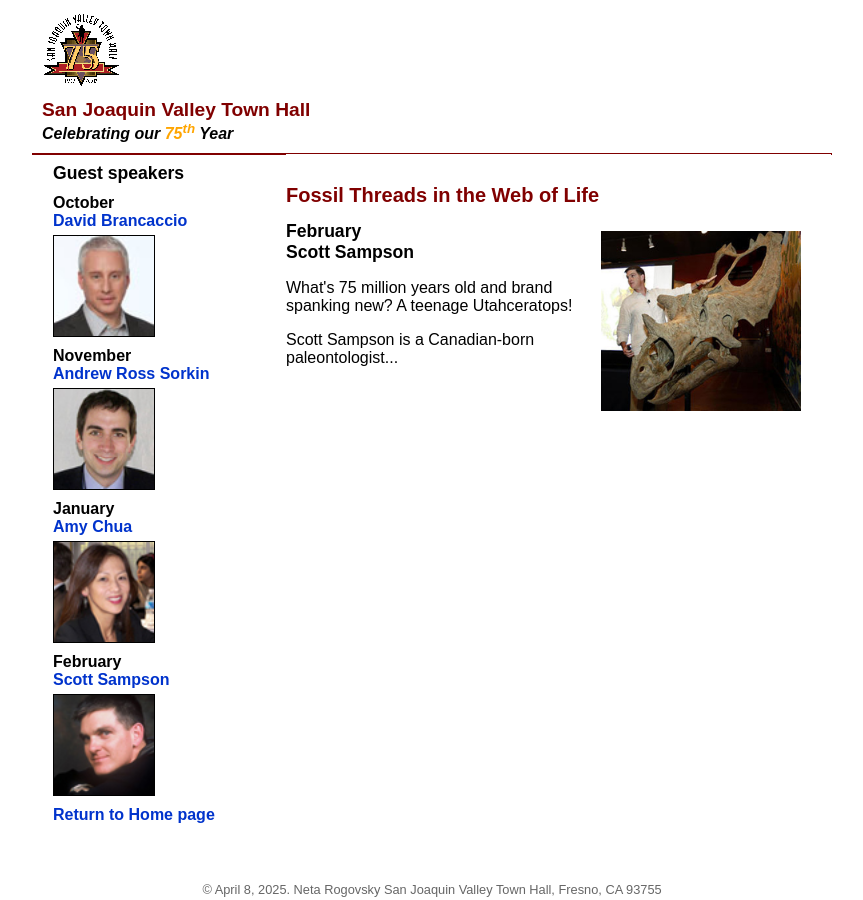
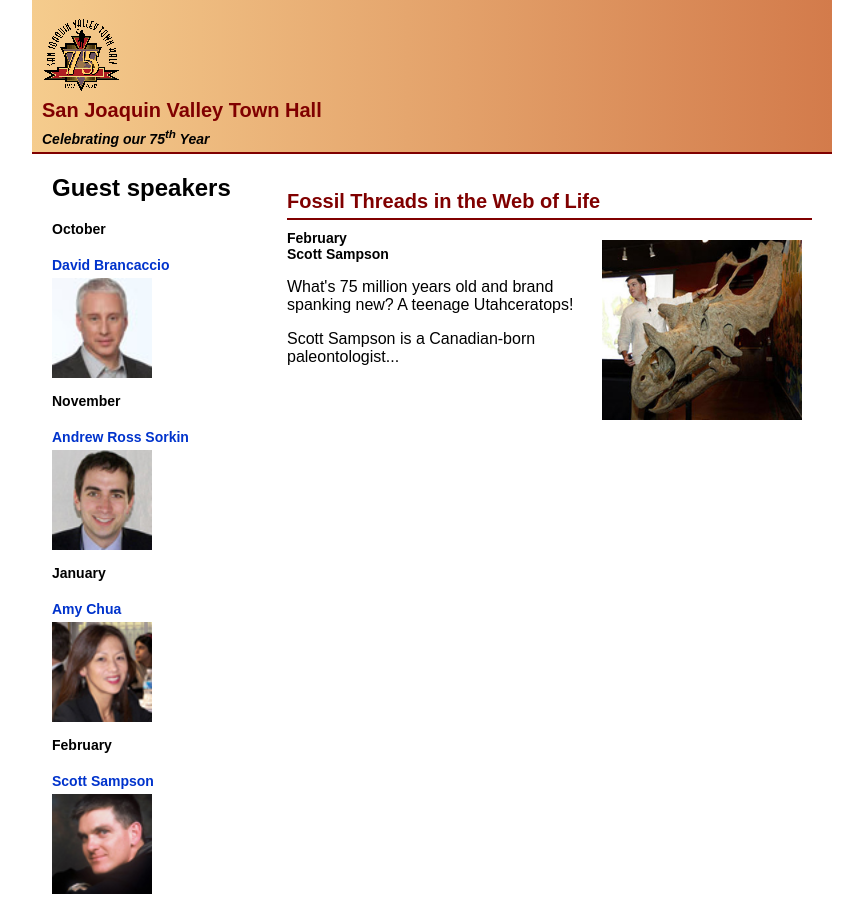
Before and after one commit to NetaRogovsky/A08, a plain HTML site: page index.html in a window 1280 px wide. Shown: the top 900 px of the page, without its empty margins (208-1071 px from the left). Drawn offline with Linux system fonts and the light colour scheme.

Commit message:
Update c6_speaker.css

```diff
--- a/styles/c6_speaker.css
+++ b/styles/c6_speaker.css
@@ -1,9 +1,9 @@
 /* Set the overall width and center the page */
 body {
   width: 800px;
-  margin: 0 auto;
+  margin: auto;
+  background-color: #fff;
   font-family: Arial, sans-serif;
-  background-color: white;
 }
 
 /* Right column: main content */
@@ -11,7 +11,6 @@ section {
   width: 525px;
   float: right;
   padding: 20px 20px 20px 0;
-  background-color: white;
 }
 
 /* Left column: guest speaker links/images */
@@ -21,30 +20,55 @@ aside {
   padding: 0 0 20px 20px;
 }
 
-/* Footer clears the two floated columns */
+/* Header styles */
+header {
+  background: linear-gradient(to right, #f5cc8d, #d37b4b);
+  padding: 15px 10px 5px 10px;
+  border-bottom: 2px solid #800000;
+}
+
+header h2 {
+  font-size: 20px;
+  margin: 0;
+  color: #800000;
+}
+
+header h3 {
+  font-size: 14px;
+  margin: 5px 0 0;
+  font-style: italic;
+}
+
+/* Footer clears the two floated columns and styles bottom */
 footer {
   clear: both;
-  font-size: 0.8em;
   text-align: center;
-  padding-top: 20px;
-  color: #666;
+  font-size: 12px;
+  color: white;
+  background-color: #800000;
+  padding: 8px;
+  margin-top: 20px;
 }
 
-/* Style the main heading */
-h1 {
-  font-size: 125%;
-  padding-top: 0.5em;
-  padding-bottom: 0.25em;
-  margin: 0;
-  color: maroon;
+/* Style the main heading in section */
+section h1 {
+  font-size: 20px;
+  color: #800000;
+  margin-bottom: 0;
+  padding-bottom: 5px;
+  border-bottom: 2px solid #800000;
 }
 
-/* Section subheadings */
-h2 {
-  font-size: 110%;
-  margin-top: 0.5em;
-  margin-bottom: 0.2em;
-  color: black;
+/* Style the h2 in section (e.g., month) */
+section h2 {
+  font-size: 14px;
+  margin: 10px 0 5px;
+}
+
+/* Style the h3 in section (e.g., name) */
+section h3 {
+  font-size: 16px;
+  margin: 0 0 10px;
 }
 
 /* Style the image inside the article */
@@ -55,55 +79,32 @@ section img {
   width: 200px;
 }
 
-/* Style aside speaker images */
-aside img {
-  display: block;
-  margin-bottom: 10px;
-  border: 1px solid black;
-  width: 100px;
+/* Speaker list link styling */
+aside h3 {
+  font-size: 14px;
+  margin: 10px 0 5px;
 }
 
-/* Speaker links */
-aside h3 {
-  font-size: 100%;
-  margin: 10px 0 5px 0;
+aside img {
+  width: 100px;
+  display: block;
+  margin: 5px 0 15px;
 }
 
+/* Speaker name links */
 aside a {
   text-decoration: none;
   font-weight: bold;
   color: #0033cc;
 }
 
-aside a:hover {
-  text-decoration: underline;
+/* Home link at the bottom */
+aside a:last-child {
+  display: block;
+  margin-top: 20px;
 }
 
-/* Add border around main content area */
-main {
-  border: 1px solid maroon;
-  background-color: #fff;
+/* Paragraph spacing */
+p {
+  margin-bottom: 10px;
 }
-
-/* Header styles */
-header {
-  background: url(../images/header_back.png) no-repeat;
-  padding: 10px;
-}
-
-header h2 {
-  font-size: 120%;
-  margin: 5px 0 0 0;
-  color: maroon;
-}
-
-header h3 {
-  font-size: 100%;
-  font-style: italic;
-  color: #000;
-  margin: 0;
-}
-
-.shadow {
-  color: orange;
-}
```
